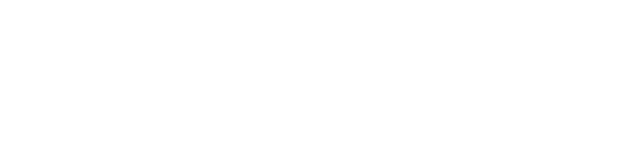
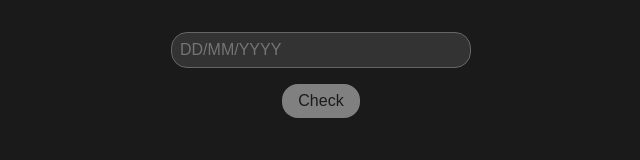
Before and after one commit to Ange230700/06_let_us_play_with_palindromes, a website built with Vite: page index.html in a window 1280 px wide. Shown: the whole page, without its empty margins (319-959 px from the left). Built offline with nearby package versions, Linux system fonts and the light colour scheme; a web font is replaced by a local one.

Commit message:
feat: 🎸  implemented UI

```diff
--- /dev/null
+++ b/css/base.css
@@ -0,0 +1,30 @@
+/* css\base.css */
+
+* {
+  margin: 0;
+  padding: 0;
+  box-sizing: border-box;
+  font-family: var(--font-family);
+  font-size: 1rem;
+  border: none;
+  outline: none;
+  text-decoration: none;
+  list-style: none;
+}
+
+html {
+  max-width: 100vw;
+  overflow-x: hidden;
+  min-height: 100vh;
+}
+
+body {
+  max-width: 100%;
+  min-height: 100%;
+  line-height: 1.5;
+  color: var(--primary-color-shade-8);
+  background-color: var(--primary-color-shade-1);
+  transition:
+    background-color 0.3s,
+    color 0.3s;
+}
--- /dev/null
+++ b/css/game_wrapper.css
@@ -0,0 +1,78 @@
+/* css\game_wrapper.css */
+
+/* Style the game wrapper */
+#game-wrapper {
+  max-width: 600px;
+  margin: 0 auto;
+  padding: var(--standard-spacing);
+  text-align: center;
+}
+
+/* Style the form */
+#date-form {
+  display: flex;
+  flex-direction: column;
+  align-items: center;
+  margin-top: var(--standard-spacing);
+}
+
+/* Style the input */
+#date-input {
+  width: 100%;
+  max-width: 300px;
+  padding: 0.5rem;
+  margin-bottom: var(--standard-spacing);
+  font-size: var(--standard-font-size);
+  border-radius: var(--standard-border-radius);
+  border: 1px solid var(--primary-color-shade-4);
+  background-color: var(--primary-color-shade-2);
+  color: var(--primary-color-shade-8);
+}
+
+/* Style the button */
+#submit-button {
+  padding: 0.5rem 1rem;
+  font-size: var(--standard-font-size);
+  background-color: var(--primary-color-shade-5);
+  color: var(--primary-color-shade-1);
+  border-radius: var(--standard-border-radius);
+  cursor: pointer;
+  transition:
+    background-color 0.3s,
+    transform 0.2s;
+}
+
+#submit-button:hover {
+  background-color: var(--primary-color-shade-6);
+  transform: scale(1.05);
+}
+
+/* Style the result display */
+#result {
+  margin-top: var(--standard-spacing);
+  font-size: 1.2rem;
+  color: var(--primary-color-shade-8);
+}
+
+/* Style the next palindromes display */
+#next-palindromes {
+  margin-top: var(--standard-spacing);
+  text-align: left;
+}
+
+#next-palindromes h2 {
+  margin-bottom: 0.5rem;
+  color: var(--primary-color-shade-7);
+}
+
+#next-palindromes ul {
+  list-style: none;
+  padding: 0;
+}
+
+#next-palindromes li {
+  margin-bottom: 0.25rem;
+  padding: 0.25rem 0;
+  border-bottom: 1px solid var(--primary-color-shade-3);
+  color: var(--primary-color-shade-8);
+}
--- /dev/null
+++ b/css/variables.css
@@ -0,0 +1,74 @@
+/* css\variables.css */
+
+:root {
+  /* COLORS */
+  --hue: 0;
+  --saturation: 0%;
+  --lightness: 10%;
+  --alpha: 1;
+
+  --primary-color-shade-1: hsla(
+    var(--hue),
+    var(--saturation),
+    calc(var(--lightness) * 1),
+    calc(var(--alpha) * 1)
+  );
+  --primary-color-shade-2: hsla(
+    var(--hue),
+    var(--saturation),
+    calc(var(--lightness) * 2),
+    calc(var(--alpha) * 1)
+  );
+  --primary-color-shade-3: hsla(
+    var(--hue),
+    var(--saturation),
+    calc(var(--lightness) * 3),
+    calc(var(--alpha) * 1)
+  );
+  --primary-color-shade-4: hsla(
+    var(--hue),
+    var(--saturation),
+    calc(var(--lightness) * 4),
+    calc(var(--alpha) * 1)
+  );
+  --primary-color-shade-5: hsla(
+    var(--hue),
+    var(--saturation),
+    calc(var(--lightness) * 5),
+    calc(var(--alpha) * 1)
+  );
+  --primary-color-shade-6: hsla(
+    var(--hue),
+    var(--saturation),
+    calc(var(--lightness) * 6),
+    calc(var(--alpha) * 1)
+  );
+  --primary-color-shade-7: hsla(
+    var(--hue),
+    var(--saturation),
+    calc(var(--lightness) * 7),
+    calc(var(--alpha) * 1)
+  );
+  --primary-color-shade-8: hsla(
+    var(--hue),
+    var(--saturation),
+    calc(var(--lightness) * 8),
+    calc(var(--alpha) * 1)
+  );
+
+  /* FONTS */
+  --font-family: "Host Grotesk", sans-serif;
+
+  --font-weight-light: 300;
+  --font-weight-regular: 400;
+  --font-weight-medium: 500;
+  --font-weight-bold: 700;
+
+  --standard-font-size: 1rem;
+
+  /* SPACING */
+  --standard-spacing: 1rem;
+
+  /* BORDER RADIUS */
+  --standard-border-radius: 1rem;
+}
--- a/index.html
+++ b/index.html
@@ -6,11 +6,20 @@
     <meta charset="UTF-8" />
     <meta name="viewport" content="width=device-width, initial-scale=1.0" />
 
+    <link rel="preconnect" href="https://fonts.googleapis.com" />
+    <link rel="preconnect" href="https://fonts.gstatic.com" crossorigin />
+    <link
+      href="https://fonts.googleapis.com/css2?family=Host+Grotesk:ital,wght@0,300..800;1,300..800&display=swap"
+      rel="stylesheet"
+    />
     <link rel="stylesheet" href="./style.css" />
 
     <title>Palindromes</title>
   </head>
   <body>
+    <main id="game-wrapper">
+      <!-- TODO: game UI structure injected via JS DOM -->
+    </main>
     <script type="module" src="./main.js"></script>
   </body>
 </html>
--- a/main.js
+++ b/main.js
@@ -2,16 +2,92 @@
 
 import isPalindrome from "./javascript/functions/isPalindrome.js";
 import isValidDate from "./javascript/functions/isValidDate.js";
-import rewriteDateInProperFormat from "./javascript/functions/rewriteDateInProperFormat.js";
-import rewriteDateWithoutSlash from "./javascript/functions/rewriteDateWithoutSlash.js";
-import separateDate from "./javascript/functions/separateDate.js";
-import skipToNextDay from "./javascript/functions/skipToNextDay.js";
+// import rewriteDateInProperFormat from "./javascript/functions/rewriteDateInProperFormat.js";
+// import skipToNextDay from "./javascript/functions/skipToNextDay.js";
 import getNextPalindromes from "./javascript/functions/getNextPalindromes.js";
 
-console.log(separateDate("23/07/2000"));
-console.log(isValidDate("23/07/2000"));
-console.log(rewriteDateInProperFormat(separateDate("23/07/2000")));
-console.log(rewriteDateWithoutSlash(separateDate("23/07/2000")));
-console.log(isPalindrome("23/07/2000"));
-console.log(skipToNextDay("23/07/2000"));
-console.log(getNextPalindromes(10, "23/07/2000"));
+// Implement the game UI
+
+// Get the game wrapper element
+const gameWrapper = document.getElementById("game-wrapper");
+
+// Create the form
+const form = document.createElement("form");
+form.id = "date-form";
+
+// Create the date input
+const dateInput = document.createElement("input");
+dateInput.type = "text";
+dateInput.name = "date";
+dateInput.id = "date-input";
+dateInput.placeholder = "DD/MM/YYYY";
+
+// Create the submit button
+const submitButton = document.createElement("button");
+submitButton.type = "submit";
+submitButton.id = "submit-button";
+submitButton.textContent = "Check";
+
+// Create the result display area
+const resultDiv = document.createElement("div");
+resultDiv.id = "result";
+
+// Create the next palindromes display area
+const nextPalindromesDiv = document.createElement("div");
+nextPalindromesDiv.id = "next-palindromes";
+
+// Append elements to the form
+form.appendChild(dateInput);
+form.appendChild(submitButton);
+
+// Append elements to the game wrapper
+gameWrapper.appendChild(form);
+gameWrapper.appendChild(resultDiv);
+gameWrapper.appendChild(nextPalindromesDiv);
+
+// Add event listener to the form
+form.addEventListener("submit", function (event) {
+  event.preventDefault();
+
+  const date = dateInput.value.trim();
+
+  // Validate the date format using a regular expression
+  const dateRegex = /^\d{2}\/\d{2}\/\d{4}$/;
+  if (!dateRegex.test(date)) {
+    resultDiv.textContent = "Invalid date format. Please use DD/MM/YYYY.";
+    nextPalindromesDiv.textContent = "";
+    return;
+  }
+
+  // Validate the date logically
+  if (!isValidDate(date)) {
+    resultDiv.textContent =
+      "Invalid date. Please enter a real date in DD/MM/YYYY format.";
+    nextPalindromesDiv.textContent = "";
+    return;
+  }
+
+  // Check if the date is a palindrome
+  if (isPalindrome(date)) {
+    resultDiv.textContent = `${date} is a palindrome date! 🎉`;
+  } else {
+    resultDiv.textContent = `${date} is not a palindrome date.`;
+  }
+
+  // Get next palindromic dates
+  const numberOfPalindromes = 5; // Number of palindromic dates to display
+  const nextPalindromes = getNextPalindromes(numberOfPalindromes, date);
+
+  // Display the next palindromic dates
+  if (nextPalindromes) {
+    nextPalindromesDiv.innerHTML = "<h2>Next palindromic dates:</h2><ul></ul>";
+    const ul = nextPalindromesDiv.querySelector("ul");
+    nextPalindromes.forEach(function (palindromeDate) {
+      const li = document.createElement("li");
+      li.textContent = palindromeDate;
+      ul.appendChild(li);
+    });
+  } else {
+    nextPalindromesDiv.textContent = "Could not find next palindromic dates.";
+  }
+});
--- a/style.css
+++ b/style.css
@@ -1 +1,5 @@
 /* style.css */
+
+@import "./css/variables.css";
+@import "./css/base.css";
+@import "./css/game_wrapper.css";
```
